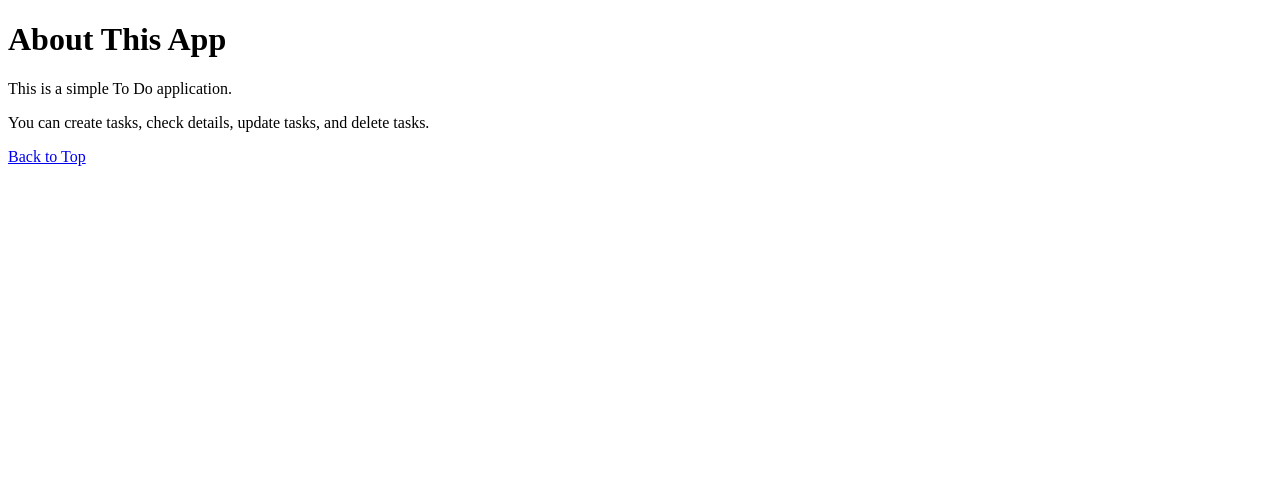
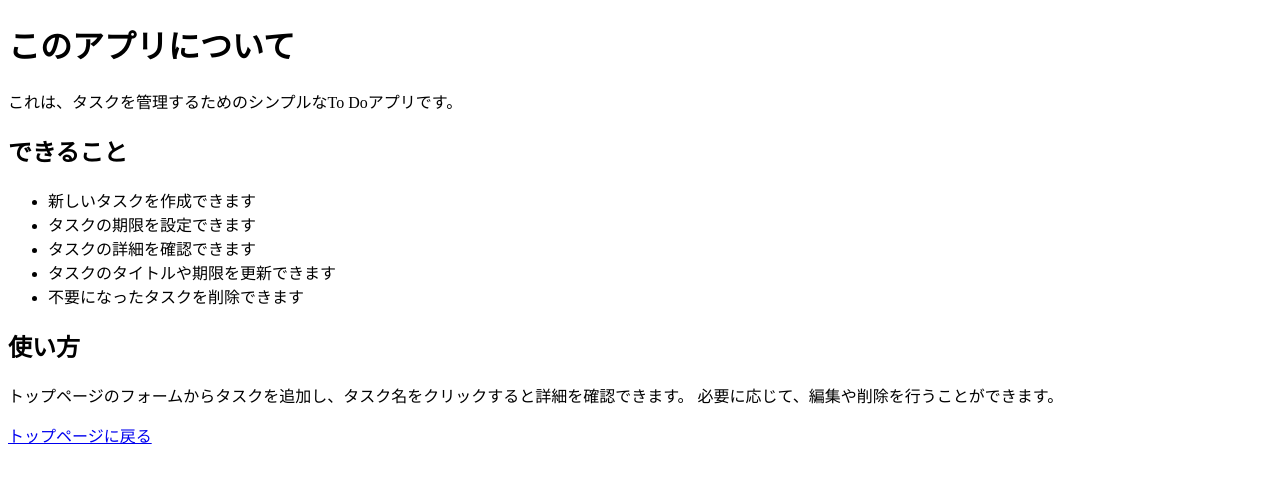
Before and after one commit to s1f102500236/django-test-exercise, a Django app: page /about/ in a window 1280 px wide. Shown: the top 483 px of the page. Run offline with Django 5.2, Linux system fonts and the light colour scheme.

Commit message:
Aboutページを日本語化

```diff
--- a/todo/templates/todo/about.html
+++ b/todo/templates/todo/about.html
@@ -1,14 +1,28 @@
 <!DOCTYPE html>
 <html>
 <head>
-    <title>About</title>
+    <title>このアプリについて</title>
 </head>
 <body>
-    <h1>About This App</h1>
+    <h1>このアプリについて</h1>
 
-    <p>This is a simple To Do application.</p>
-    <p>You can create tasks, check details, update tasks, and delete tasks.</p>
+    <p>これは、タスクを管理するためのシンプルなTo Doアプリです。</p>
 
-    <a href="/">Back to Top</a>
+    <h2>できること</h2>
+    <ul>
+        <li>新しいタスクを作成できます</li>
+        <li>タスクの期限を設定できます</li>
+        <li>タスクの詳細を確認できます</li>
+        <li>タスクのタイトルや期限を更新できます</li>
+        <li>不要になったタスクを削除できます</li>
+    </ul>
+
+    <h2>使い方</h2>
+    <p>
+        トップページのフォームからタスクを追加し、タスク名をクリックすると詳細を確認できます。
+        必要に応じて、編集や削除を行うことができます。
+    </p>
+
+    <p><a href="/">トップページに戻る</a></p>
 </body>
 </html>
```
